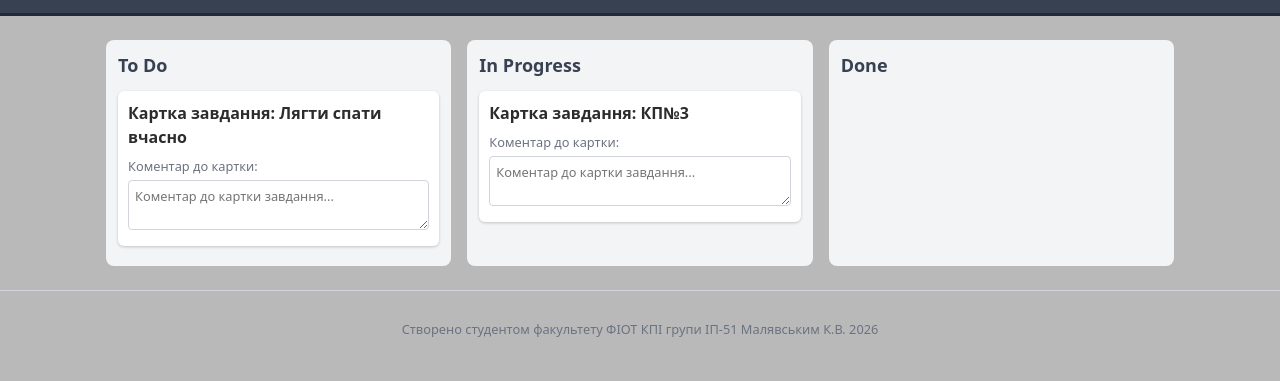
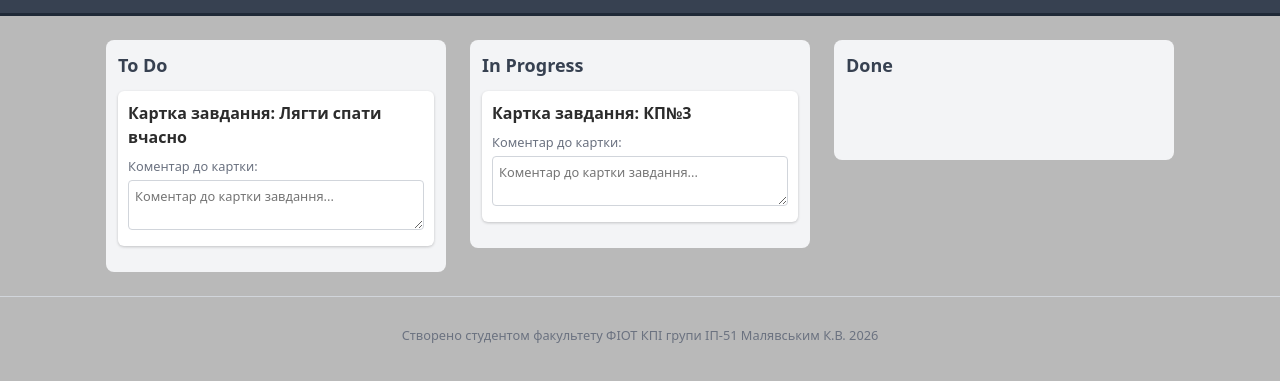
Before and after one commit to WebStalkerr/kanban-board, a plain HTML site: page index.html in a window 1280 px wide. Shown: the part 61-442 px from the top of the page. Drawn offline with Linux system fonts and the light colour scheme; a script that the page names is missing.

Commit message:
Implementation of basic adaptability and device type breakpoints

```diff
--- a/css/style.css
+++ b/css/style.css
@@ -12,6 +12,11 @@ body {
 }
 
 header {
+    display: flex;
+    align-items: center;
+    justify-content: space-between;
+    flex-wrap: wrap;
+    gap: 12px;
     background-color: #374151;
     color: #ffffff;
     padding: 16px 24px;
@@ -27,17 +32,18 @@ header h1 {
 main {
     max-width: 1100px;
     margin: 0 auto;
-    padding: 24px 16px;
+    padding: 16px;
     display: grid;
-    grid-template-columns: repeat(3, 1fr);
-    gap: 16px;
+    grid-template-columns: 1fr;
+    gap: 12px;
+    align-items: start;
 }
 
 section {
     background-color: #f3f4f6;
     padding: 12px;
     border-radius: 8px;
-    min-height: 200px;
+    min-height: 120px;
 }
 
 section h2 {
@@ -83,3 +89,27 @@ footer {
     color: #6b7280;
     border-top: 1px solid #d1d5db;
 }
+
+@media (min-width: 600px) {
+    main {
+        grid-template-columns: repeat(3, 1fr);
+        gap: 16px;
+    }
+}
+
+@media (min-width: 1024px) {
+    main {
+        grid-template-columns: repeat(3, minmax(260px, 1fr));
+        gap: 24px;
+        padding: 24px 16px;
+    }
+
+    .card {
+        margin-bottom: 14px;
+    }
+}
+
+img {
+    max-width: 100%;
+    height: auto;
+}
```
